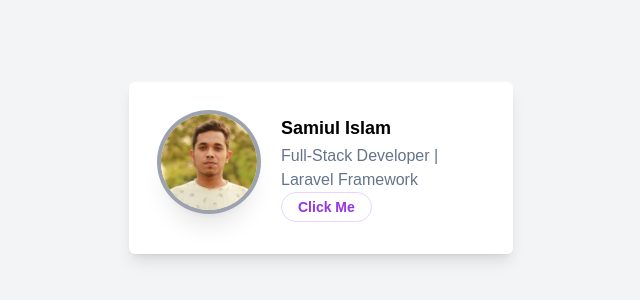
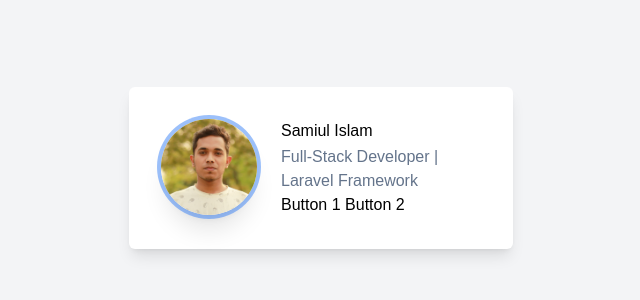
Before and after one commit to samiulislamsharan/tailwind-css-lws, a website: page index.html in a window 1280 px wide. Shown: the part 232-532 px from the top of the page, without its empty margins (319-959 px from the left). Drawn offline with Linux system fonts and the light colour scheme.

Commit message:
Update index.html with new button styles

```diff
--- a/index.html
+++ b/index.html
@@ -10,20 +10,19 @@
 <body class="flex items-center justify-center h-screen bg-gray-100 dark:bg-gray-950">
     <div
         class="max-w-sm p-8 mx-auto space-y-2 bg-white rounded-md shadow-lg sm:flex sm:space-y-0 sm:space-x-6 dark:bg-gray-800">
-        <img class="h-24 mx-auto duration-500 transform rounded-full shadow-xl ring-4 ring-gray-400 sm:mx-0 sm:flex-shrink-0 hover:scale-105"
+        <img class="h-24 mx-auto duration-500 transform rounded-full shadow-xl ring-4 ring-cyan-500 sm:mx-0 sm:flex-shrink-0 hover:scale-105"
             src="./assets/samiul-picture.jpg" alt="Mans's Face" />
         <div class="text-center sm:text-left">
             <div class="space-y-0.5">
-                <p class="text-lg font-semibold text-black dark:text-gray-300">
+                <h1 class="text-black ont-semibold dark:text-gray-300">
                     Samiul Islam
-                </p>
+                </h1>
                 <p class="font-medium text-slate-500 dark:text-gray-400">
                     Full-Stack Developer | Laravel Framework
                 </p>
             </div>
-            <button
-                class="px-4 py-1 text-sm font-semibold text-purple-600 duration-200 border border-purple-200 rounded-full hover:text-white hover:bg-purple-600 hover:border-transparent focus:outline-none focus:ring-2 focus:ring-purple-600 focus:ring-offset-2 dark:text-purple-400">Click
-                Me</button>
+            <button class="btn btn-purple">Button 1</button>
+            <button class="ml-2 btn btn-green">Button 2</button>
         </div>
     </div>
 </body>
```
